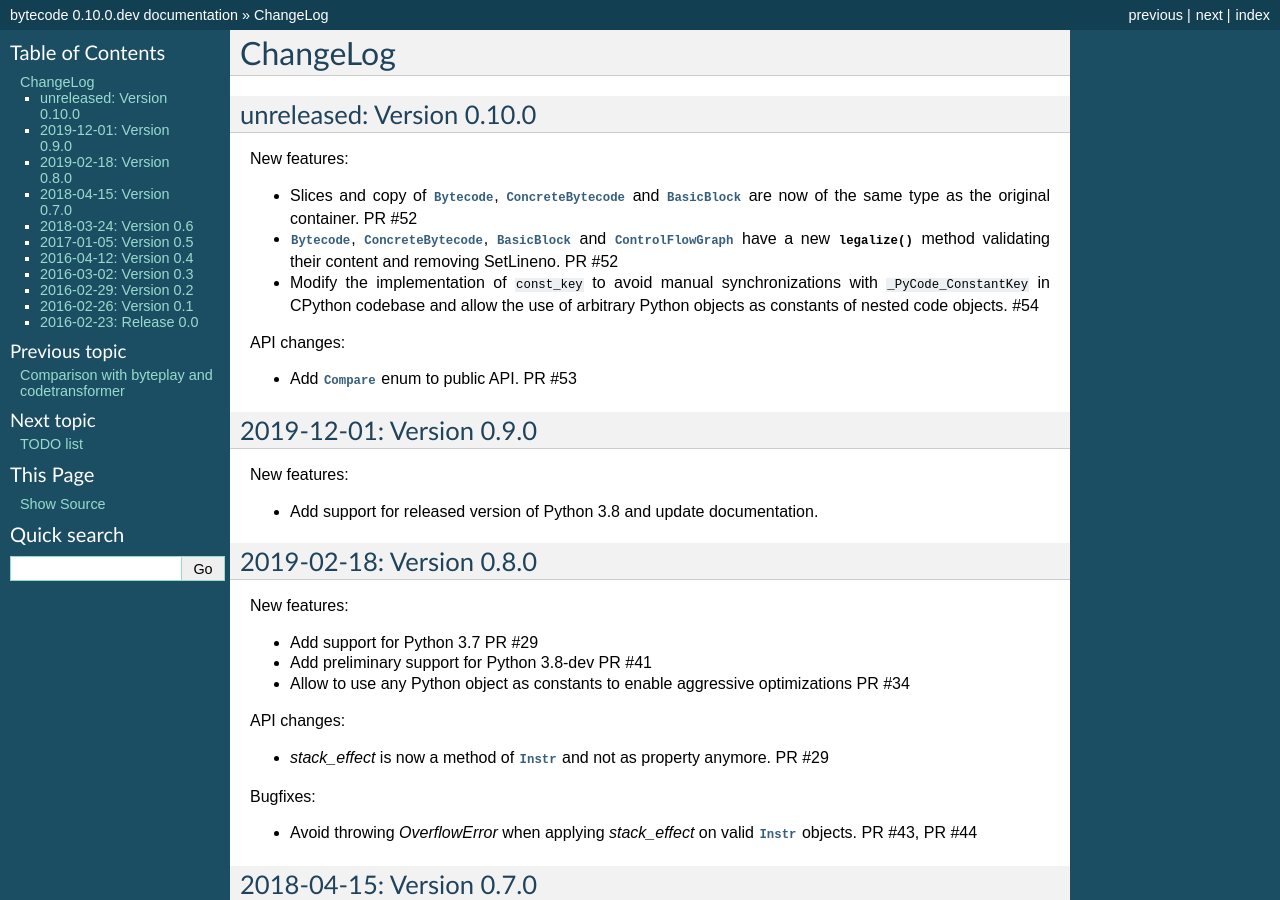
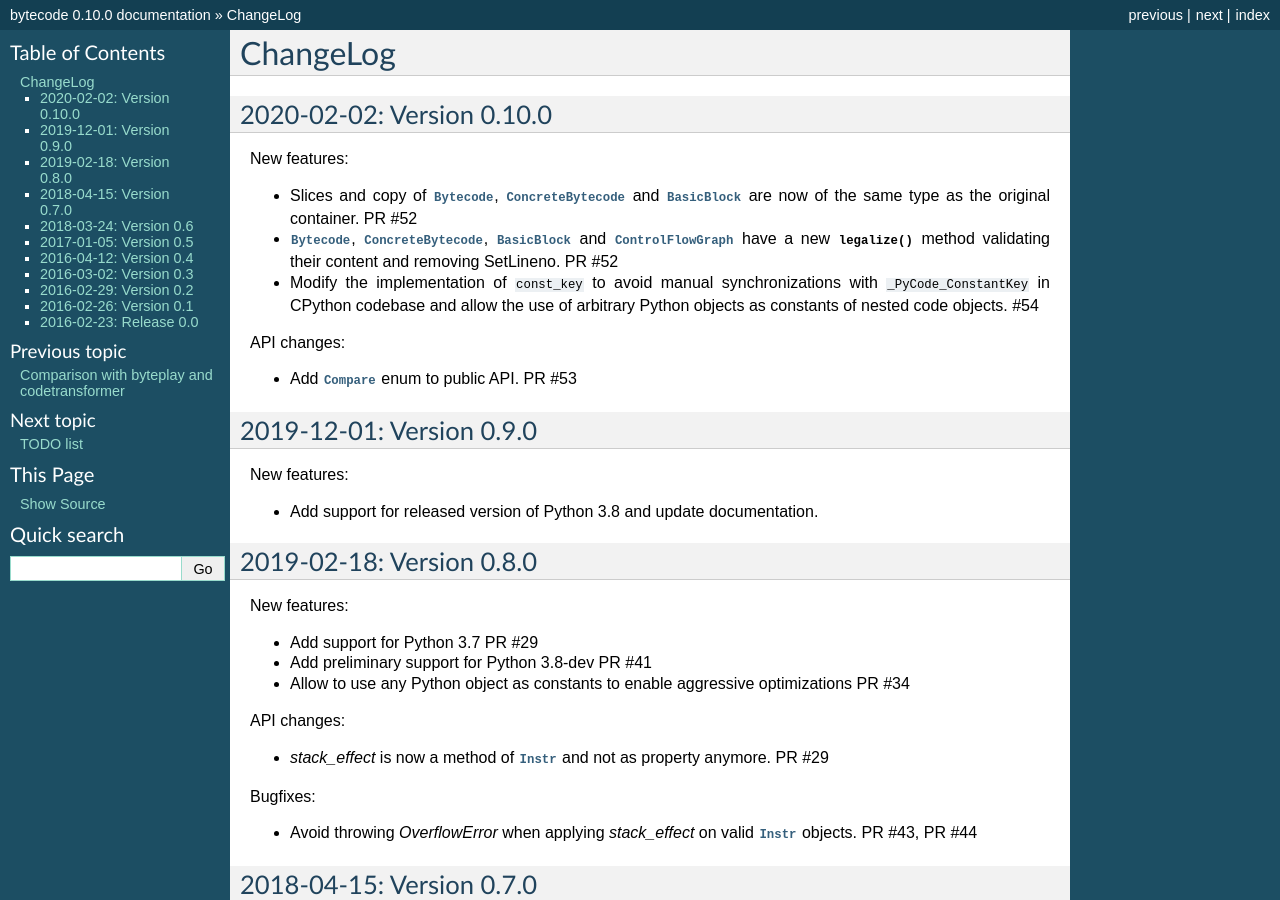
Before and after one commit to MatthieuDartiailh/bytecode, a Sphinx documentation site: the page built from doc/changelog.rst, in a window 1280 px wide and 900 px high. Built offline with Sphinx 7.4.7, drawn with Linux system fonts in a browser that asks for light colours; some of the changed text lies outside the part shown.

Commit message:
prepare release 0.10.0

```diff
--- a/bytecode/__init__.py
+++ b/bytecode/__init__.py
@@ -1,4 +1,4 @@
-__version__ = '0.10.0.dev'
+__version__ = '0.10.0'
 
 __all__ = ['Label', 'Instr', 'SetLineno', 'Bytecode',
            'ConcreteInstr', 'ConcreteBytecode',
--- a/doc/changelog.rst
+++ b/doc/changelog.rst
@@ -1,8 +1,8 @@
 ChangeLog
 =========
 
-unreleased: Version 0.10.0
--------------------------
+2020-02-02: Version 0.10.0
+--------------------------
 
 New features:
 
--- a/doc/conf.py
+++ b/doc/conf.py
@@ -44,7 +44,7 @@ master_doc = 'index'
 
 # General information about the project.
 project = u'bytecode'
-copyright = u'2016-2018, Victor Stinner'
+copyright = u'2016-2020, Victor Stinner'
 
 # The version info for the project you're documenting, acts as replacement for
 # |version| and |release|, also used in various other places throughout the
@@ -52,7 +52,7 @@ copyright = u'2016-2018, Victor Stinner'
 #
 # The short X.Y version.
 # The full version, including alpha/beta/rc tags.
-version = release = '0.10.0.dev'
+version = release = '0.10.0'
 
 
 # The language for content autogenerated by Sphinx. Refer to documentation
--- a/setup.py
+++ b/setup.py
@@ -25,7 +25,7 @@
 #  - git commit -a -m "post-release"
 #  - git push
 
-VERSION = '0.10.0.dev'
+VERSION = '0.10.0'
 
 DESCRIPTION = 'Python module to generate and modify bytecode'
 CLASSIFIERS = [
```
